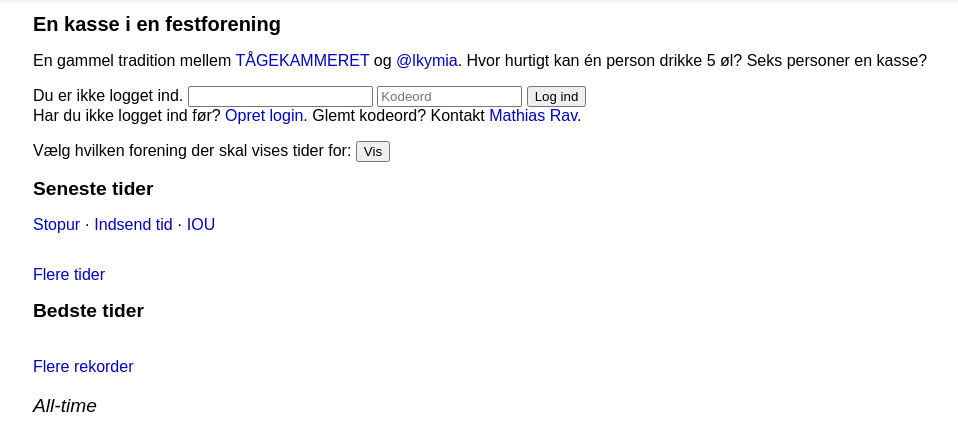
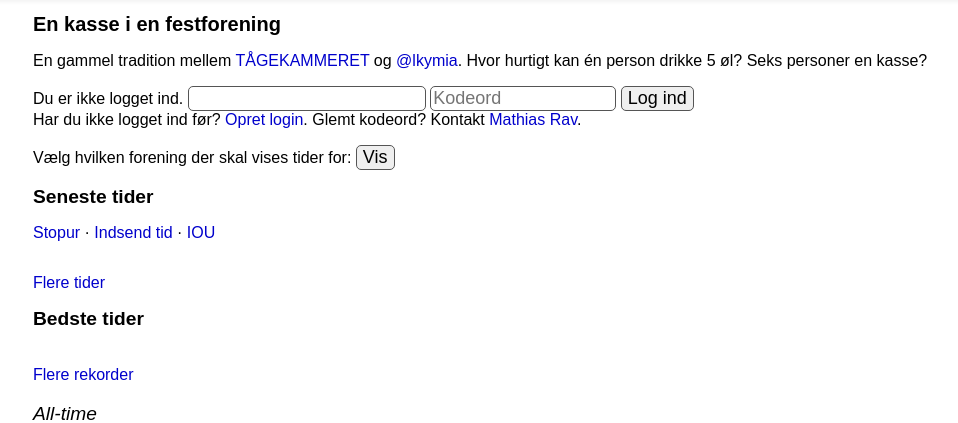
Before and after one commit to TK-IT/kasse, a Django app: template kasse/templates/kasse/home.html in a window 1280 px wide. Shown: the part 76-499 px from the top of the page, without its empty margins (46-1004 px from the left). Run offline with Django 3.2, Linux system fonts and the light colour scheme; the template is opened without the code that fills it, so the values that code supplies are empty.

Commit message:
Change form styling

```diff
--- a/kasse/static/kasse/style.css
+++ b/kasse/static/kasse/style.css
@@ -104,7 +104,12 @@ a.adminlink, a.adminlink:link, a.adminlink:visited {
 }
 .hint {
     font-size: 14px;
-    font-style: italic;
+    color: #777;
+}
+input, select {
+    font-size: 18px;
+    border-radius: 5px;
+    border: 1px solid #555;
 }
 .ttl_all .ttl_new_date > td {
     padding-top: 10px;
```
